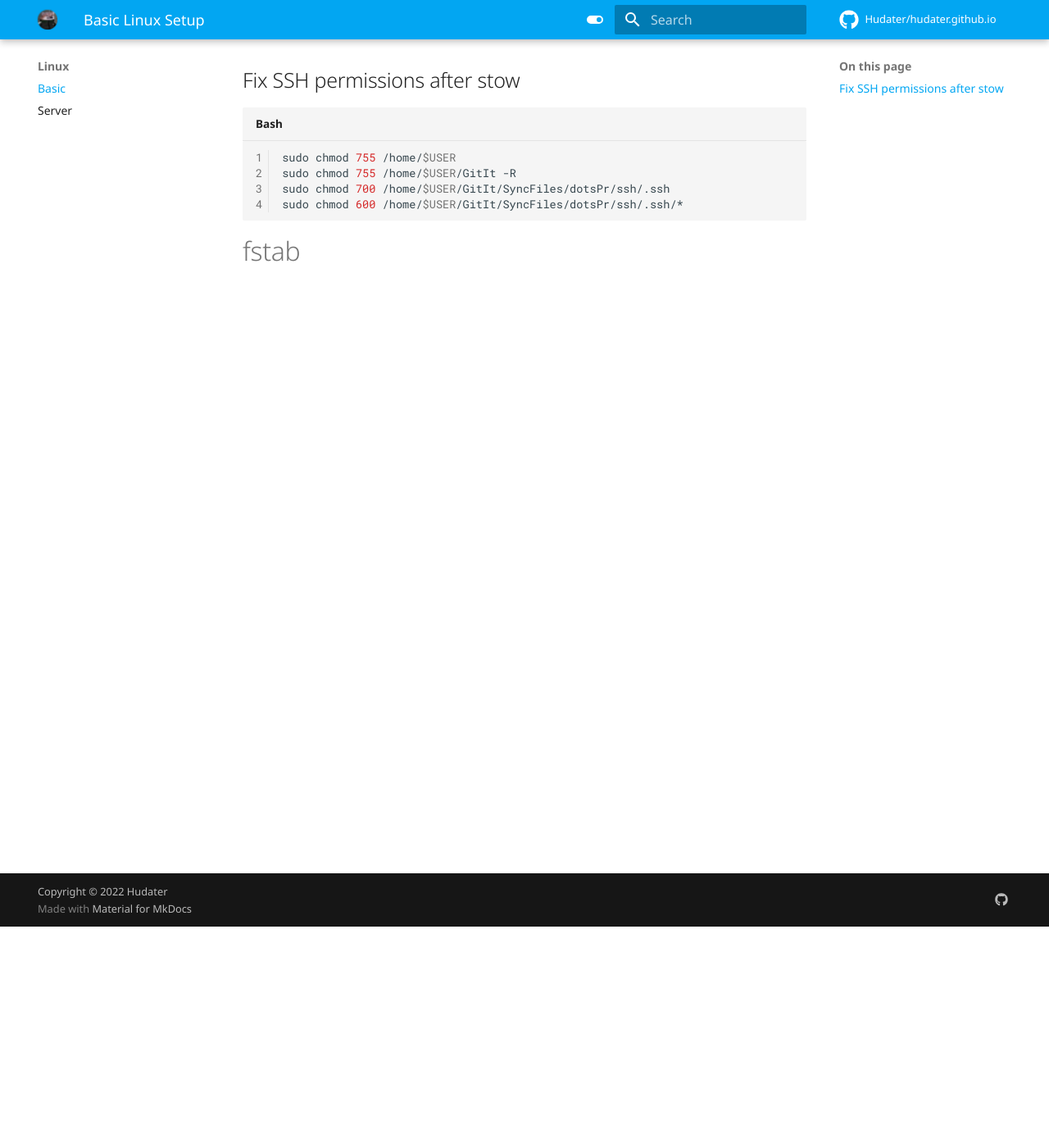
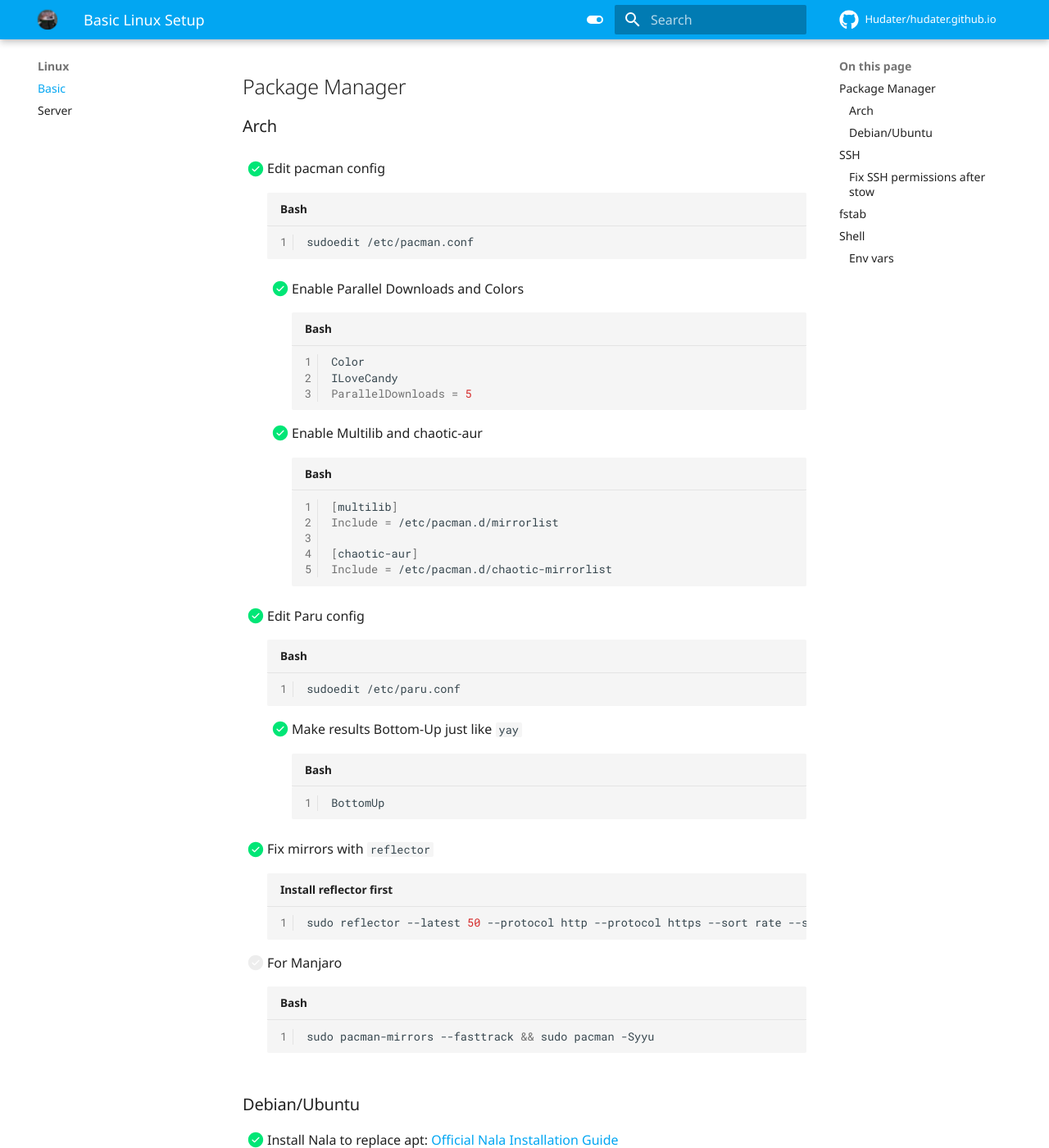
Before and after one commit to Hudater/hudater.github.io, an MkDocs documentation site: the page built from docs/linux/basic.md, in a window 1280 px wide and 1400 px high, scrolled down 270 px. Shown: the whole window at 82% size. Built offline with MkDocs 1.6.1 and Material for MkDocs 9.7.7, drawn with Linux system fonts in a browser that asks for light colours; comment, search, counter and statistics services are not loaded.

Commit message:
docs update; site url fixed in mkdocs.yml

````diff
--- a/docs/linux/basic.md
+++ b/docs/linux/basic.md
@@ -5,11 +5,62 @@ tags:
 title: Basic Linux Setup
 description: Basic setup for Linux for both Desktop and Server
 ---
+
 This page would define setup of basic installation with my bare minimum to get further the installation to either a server or desktop usecase
 
-# SSH
+## Package Manager
 
-## Fix SSH permissions after stow
+### Arch
+
+- [x] Edit pacman config
+```bash
+sudoedit /etc/pacman.conf
+```
+
+    - [x] Enable Parallel Downloads and Colors
+    ```bash
+    Color
+    ILoveCandy
+    ParallelDownloads = 5
+    ```
+
+    - [x] Enable Multilib and chaotic-aur
+    ```bash
+    [multilib]
+    Include = /etc/pacman.d/mirrorlist
+
+    [chaotic-aur]
+    Include = /etc/pacman.d/chaotic-mirrorlist
+    ```
+
+- [x] Edit Paru config
+```bash
+sudoedit /etc/paru.conf
+```
+
+    - [x] Make results Bottom-Up just like `yay`
+    ```bash
+    BottomUp
+    ```
+
+- [x] Fix mirrors with `reflector`
+  ```bash title="Install reflector first"
+  sudo reflector --latest 50 --protocol http --protocol https --sort rate --save /etc/pacman.d/mirrorlist
+  ```
+
+- [ ] For Manjaro
+```bash
+sudo pacman-mirrors --fasttrack && sudo pacman -Syyu
+```
+
+### Debian/Ubuntu
+
+- [x] Install Nala to replace apt:
+[Official Nala Installation Guide](https://gitlab.com/volian/nala#installation "Official Guide"){:target="_blank" rel="noopener noreferrer"}
+
+## SSH
+
+### Fix SSH permissions after stow
 
 ```bash
 sudo chmod 755 /home/$USER
@@ -18,4 +69,8 @@ sudo chmod 700 /home/$USER/GitIt/SyncFiles/dotsPr/ssh/.ssh
 sudo chmod 600 /home/$USER/GitIt/SyncFiles/dotsPr/ssh/.ssh/*
 ```
 
-# fstab
+## fstab
+
+## Shell
+
+### Env vars
--- a/mkdocs.yml
+++ b/mkdocs.yml
@@ -53,7 +53,7 @@ nav:
 site_name: Hudater Docs
 site_description: Centralized documentation for docker and more...
 site_author: Hudater
-site_url: https://www.haops.dev/
+site_url: https://docs.haops.dev/
 edit_uri: edit/main/docs/
 docs_dir: docs
 repo_name: Hudater/hudater.github.io
@@ -100,7 +100,7 @@ theme:
 # Plugins and Md extensions
 plugins:
   - search
-  - pdf-export #LATER
+  # - pdf-export #LATER
   - tags:
       tags_file: extras/tags.md
   - minify:
````
Also changed, not shown: docs/filesv/samba.md (+8 -1 lines), docs/index.md (+4 -1 lines).
